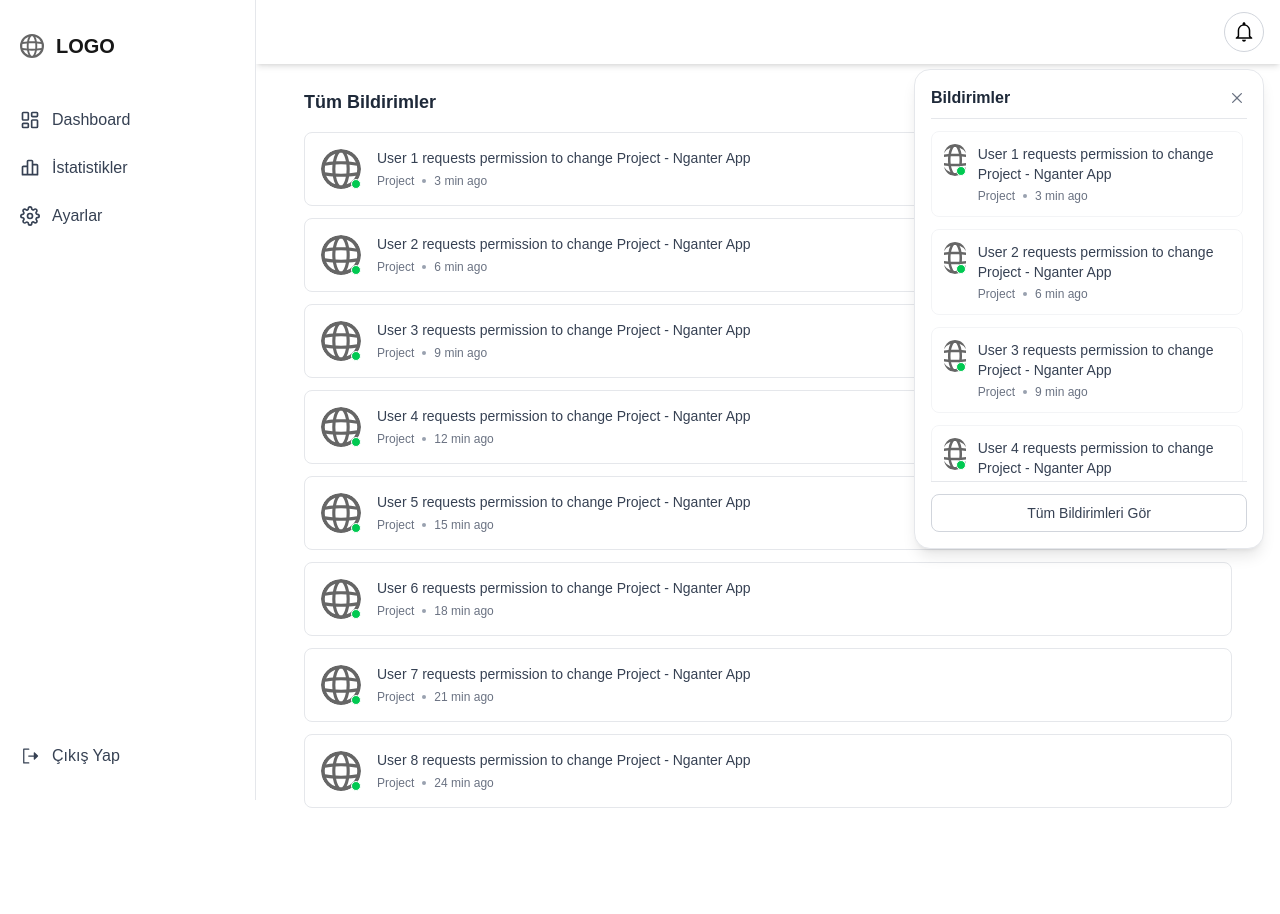
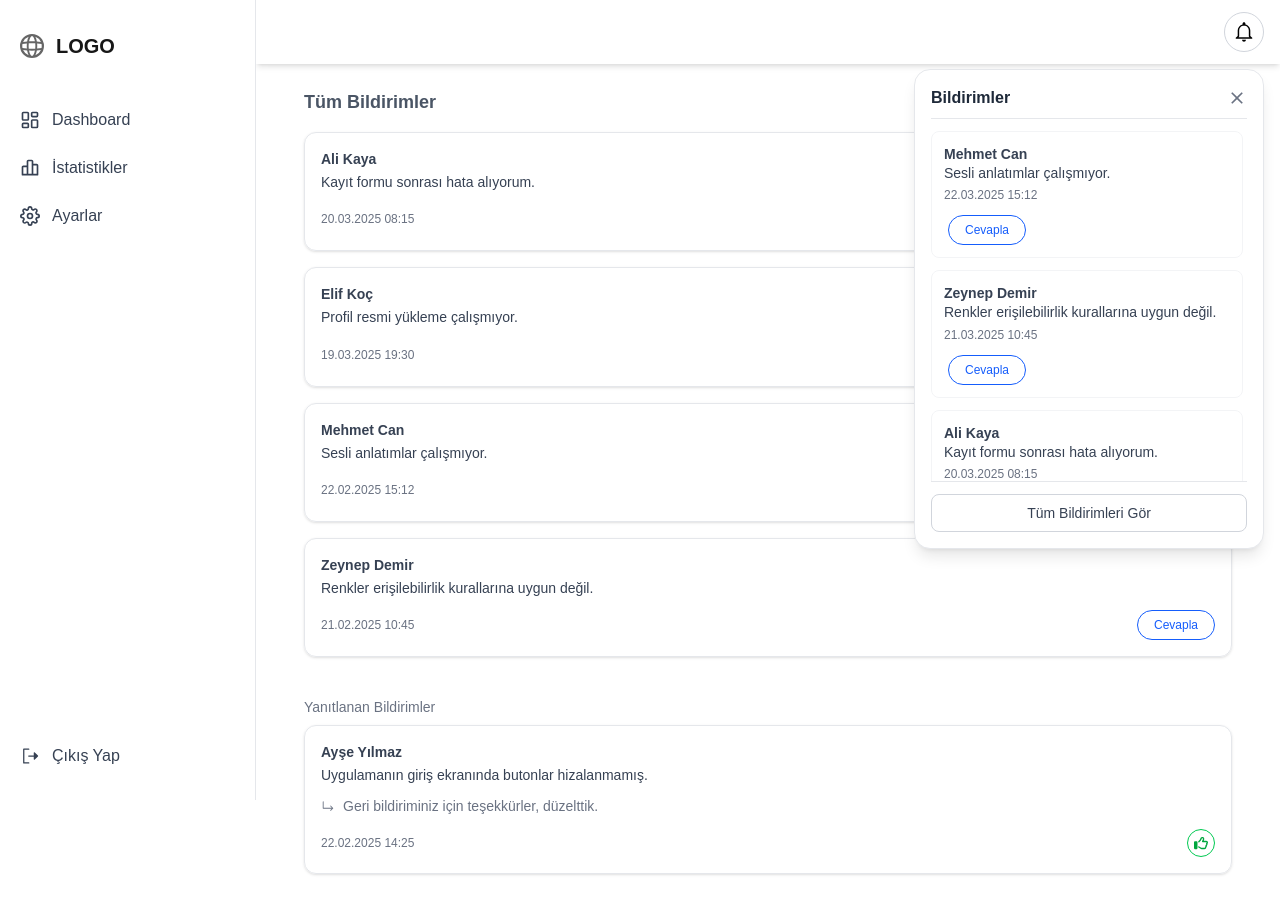
Before and after one commit to Medyanes-360/bilfen-backend, a Next.js app: page /allNotifications in a window 1280 px wide. Both pictures are taken after a click on the element 1244 px from the left and 32 px from the top of the page. Before the commit the page ends 848 px from the top, so only its background shows below. Built offline with nearby package versions, Linux system fonts and the light colour scheme.

Commit message:
add new features for feedback parts

```diff
--- a/app/allNotifications/page.jsx
+++ b/app/allNotifications/page.jsx
@@ -1,44 +1,215 @@
 "use client";
 
-import Image from "next/image";
-import React from "react";
+import React, { useState, useEffect } from "react";
+import { FaRegThumbsUp } from "react-icons/fa6";
+import { HiArrowTurnDownRight } from "react-icons/hi2";
 
 export default function AllNotificationsPage() {
+  const [notifications, setNotifications] = useState([]);
+
+  useEffect(() => {
+    const dummyData = [
+      {
+        id: 1,
+        senderId: "u123",
+        sender: "Ayşe Yılmaz",
+        message: "Uygulamanın giriş ekranında butonlar hizalanmamış.",
+        replyText: "Geri bildiriminiz için teşekkürler, düzelttik.",
+        isReplied: true,
+        timestamp: "2025-02-22T14:25:00Z",
+        project: "Mobil Eğitim Uygulaması",
+        showReply: false,
+      },
+      {
+        id: 2,
+        senderId: "u456",
+        sender: "Mehmet Can",
+        message: "Sesli anlatımlar çalışmıyor.",
+        replyText: "",
+        isReplied: false,
+        timestamp: "2025-02-22T15:12:00Z",
+        project: "Mobil Eğitim Uygulaması",
+        showReply: false,
+      },
+      {
+        id: 3,
+        senderId: "u789",
+        sender: "Zeynep Demir",
+        message: "Renkler erişilebilirlik kurallarına uygun değil.",
+        replyText: "",
+        isReplied: false,
+        timestamp: "2025-02-21T10:45:00Z",
+        project: "Admin Panel Tasarımı",
+        showReply: false,
+      },
+      {
+        id: 4,
+        senderId: "u234",
+        sender: "Ali Kaya",
+        message: "Kayıt formu sonrası hata alıyorum.",
+        replyText: "",
+        isReplied: false,
+        timestamp: "2025-03-20T08:15:00Z",
+        project: "Kullanıcı Kayıt Modülü",
+        showReply: false,
+      },
+      {
+        id: 5,
+        senderId: "u567",
+        sender: "Elif Koç",
+        message: "Profil resmi yükleme çalışmıyor.",
+        replyText: "",
+        isReplied: false,
+        timestamp: "2025-03-19T19:30:00Z",
+        project: "Profil Yönetimi",
+        showReply: false,
+      },
+    ];
+    setNotifications(dummyData);
+  }, []);
+
+  const handleToggleReply = (id) => {
+    const updated = notifications.map((n) =>
+      n.id === id ? { ...n, showReply: true } : n
+    );
+    setNotifications(updated);
+  };
+
+  const handleReplyChange = (id, text) => {
+    const updated = notifications.map((n) =>
+      n.id === id ? { ...n, replyText: text } : n
+    );
+    setNotifications(updated);
+  };
+
+  const handleSendReply = (id) => {
+    const current = notifications.find((n) => n.id === id);
+    if (!current.replyText.trim()) return;
+
+    const updated = notifications.map((n) =>
+      n.id === id ? { ...n, isReplied: true, showReply: false } : n
+    );
+    setNotifications(updated);
+  };
+
+  const handleCancelReply = (id) => {
+    const updated = notifications.map((n) =>
+      n.id === id ? { ...n, showReply: false, replyText: "" } : n
+    );
+    setNotifications(updated);
+  };
+
+  const notReplied = notifications
+    .filter((n) => !n.isReplied)
+    .sort((a, b) => new Date(b.timestamp) - new Date(a.timestamp));
+
+  const replied = notifications
+    .filter((n) => n.isReplied)
+    .sort((a, b) => new Date(b.timestamp) - new Date(a.timestamp));
+
+  const renderNotification = (item) => (
+    <li
+      key={item.id}
+      className="w-full flex flex-col gap-3 rounded-xl border border-gray-200 p-4 hover:bg-gray-50 transition shadow-sm"
+    >
+      <div className="text-sm text-gray-700">
+        <span className="font-semibold">{item.sender}</span>
+        <p className="text-sm mt-1 leading-snug">{item.message}</p>
+
+        {item.isReplied && item.replyText && (
+          <div className="flex items-start gap-2 text-sm text-gray-500 mt-3">
+            <HiArrowTurnDownRight className="mt-0.5 shrink-0" />
+            <p className="leading-snug">{item.replyText}</p>
+          </div>
+        )}
+
+        <div className="flex justify-between items-center mt-3 flex-wrap gap-2">
+          <span className="text-xs text-gray-500">
+            {new Date(item.timestamp).toLocaleString("tr-TR", {
+              day: "2-digit",
+              month: "2-digit",
+              year: "numeric",
+              hour: "2-digit",
+              minute: "2-digit",
+            })}
+          </span>
+          <div>
+            {item.isReplied ? (
+              <div
+                className="flex items-center justify-center w-7 h-7 rounded-full border border-green-500 text-green-600"
+                title="Cevaplandı"
+              >
+                <FaRegThumbsUp size={14} />
+              </div>
+            ) : (
+              !item.showReply && (
+                <button
+                  onClick={() => handleToggleReply(item.id)}
+                  className="text-xs border border-blue-600 text-blue-600 bg-white px-4 py-1.5 rounded-full hover:bg-blue-50 transition cursor-pointer"
+                >
+                  Cevapla
+                </button>
+              )
+            )}
+          </div>
+        </div>
+      </div>
+
+      {!item.isReplied && item.showReply && (
+        <div className="flex flex-col gap-2 mt-2">
+          <textarea
+            rows={3}
+            value={item.replyText}
+            onChange={(e) => handleReplyChange(item.id, e.target.value)}
+            placeholder="Yanıtınızı yazın..."
+            className="w-full border border-gray-300 rounded-md p-2 text-sm focus:outline-none focus:ring-1 focus:ring-blue-500 resize-y"
+          />
+          <div className="flex gap-2">
+            <button
+              onClick={() => handleSendReply(item.id)}
+              className="bg-blue-600 hover:bg-blue-700 text-white text-xs px-4 py-1.5 rounded-full transition cursor-pointer"
+            >
+              Gönder
+            </button>
+            <button
+              onClick={() => handleCancelReply(item.id)}
+              className="bg-red-500 hover:bg-red-600 text-white text-xs px-4 py-1.5 rounded-full transition cursor-pointer"
+            >
+              Vazgeç
+            </button>
+          </div>
+        </div>
+      )}
+    </li>
+  );
+
   return (
-    <div className="w-full py-6 px-4 sm:px-6 lg:px-8">
-      <h1 className="text-lg font-semibold text-gray-800 mb-4">Tüm Bildirimler</h1>
+    <div className="w-full py-6 px-0 sm:px-4 lg:px-8">
+      <div className="flex flex-col sm:flex-row justify-between items-start sm:items-center mb-4 gap-2">
+        <h1 className="text-lg font-semibold text-gray-600">
+          Tüm Bildirimler
+        </h1>
+        <span className="text-sm text-blue-600 font-medium">
+          Cevaplanmayan Bildirimler ({notReplied.length})
+        </span>
+      </div>
 
-      <ul className="flex flex-col gap-3">
-        {Array.from({ length: 8 }).map((_, i) => (
-          <li
-            key={i}
-            className="w-full flex gap-4 rounded-lg border border-gray-200 p-4 hover:bg-gray-50 transition"
-          >
-            <div className="relative w-10 h-10">
-              <Image
-                width={40}
-                height={40}
-                src="/globe.svg"
-                alt="Notification"
-                className="rounded-full object-cover w-full h-full"
-              />
-              <span className="absolute bottom-0 right-0 h-2.5 w-2.5 rounded-full border border-white bg-green-500" />
-            </div>
 
-            <div className="flex flex-col justify-center text-sm text-gray-700">
-              <p className="mb-1 leading-snug">
-                <span className="font-medium">User {i + 1}</span> requests permission to change{" "}
-                <span className="font-medium">Project - Nganter App</span>
-              </p>
-              <span className="text-xs text-gray-500 flex items-center gap-2">
-                <span>Project</span>
-                <span className="w-1 h-1 bg-gray-400 rounded-full" />
-                <span>{(i + 1) * 3} min ago</span>
-              </span>
-            </div>
-          </li>
-        ))}
+      <ul className="flex flex-col gap-4 mb-10">
+        {notReplied.map(renderNotification)}
       </ul>
+
+
+      {replied.length > 0 && (
+        <>
+          <h2 className="text-sm font-medium text-gray-500 mb-2">
+            Yanıtlanan Bildirimler
+          </h2>
+          <ul className="flex flex-col gap-4">
+            {replied.map(renderNotification)}
+          </ul>
+        </>
+      )}
     </div>
   );
 }
--- a/components/feedback/FeedbackDropdown.jsx
+++ b/components/feedback/FeedbackDropdown.jsx
@@ -1,94 +1,212 @@
 "use client";
-import Image from "next/image";
-import Link from "next/link";
-import React from "react";
+import React, { useState, useEffect } from "react";
 import { useNotificationStore } from "@/utils";
 import { useRouter } from "next/navigation";
-
+import { IoMdClose } from "react-icons/io";
 
 export default function FeedbackDropdown() {
   const close = useNotificationStore((state) => state.close);
   const router = useRouter();
 
+  const [notifications, setNotifications] = useState([]);
+
+  useEffect(() => {
+    const dummyData = [
+      {
+        id: 1,
+        senderId: "u123",
+        sender: "Ayşe Yılmaz",
+        message: "Uygulamanın giriş ekranında butonlar hizalanmamış.",
+        replyText: "Geri bildiriminiz için teşekkürler, düzelttik.",
+        isReplied: true,
+        timestamp: "2025-03-22T14:25:00Z",
+        project: "Mobil Eğitim Uygulaması",
+        showReply: false,
+      },
+      {
+        id: 2,
+        senderId: "u456",
+        sender: "Mehmet Can",
+        message: "Sesli anlatımlar çalışmıyor.",
+        replyText: "",
+        isReplied: false,
+        timestamp: "2025-03-22T15:12:00Z",
+        project: "Mobil Eğitim Uygulaması",
+        showReply: false,
+      },
+      {
+        id: 3,
+        senderId: "u789",
+        sender: "Zeynep Demir",
+        message: "Renkler erişilebilirlik kurallarına uygun değil.",
+        replyText: "",
+        isReplied: false,
+        timestamp: "2025-03-21T10:45:00Z",
+        project: "Admin Panel Tasarımı",
+        showReply: false,
+      },
+      {
+        id: 4,
+        senderId: "u234",
+        sender: "Ali Kaya",
+        message: "Kayıt formu sonrası hata alıyorum.",
+        replyText: "",
+        isReplied: false,
+        timestamp: "2025-03-20T08:15:00Z",
+        project: "Kullanıcı Kayıt Modülü",
+        showReply: false,
+      },
+      {
+        id: 5,
+        senderId: "u567",
+        sender: "Elif Koç",
+        message: "Profil resmi yükleme çalışmıyor.",
+        replyText: "",
+        isReplied: false,
+        timestamp: "2025-03-19T19:30:00Z",
+        project: "Profil Yönetimi",
+        showReply: false,
+      },
+    ];
+
+    setNotifications(dummyData);
+  }, []);
+
+  const visibleNotifications = notifications
+    .filter((n) => !n.isReplied)
+    .sort((a, b) => new Date(b.timestamp) - new Date(a.timestamp));
+
   return (
     <div
-      className={`
-        absolute z-50 mt-[17px]
-        right-2 sm:right-4 md:right-6 lg:right-0
-        w-[350px] max-w-[90vw]
-        flex flex-col
-        h-[480px]
-        rounded-2xl border border-gray-200 bg-white p-4 shadow-lg
-      `}
+      className={`absolute z-50 mt-[17px] right-2 sm:right-4 md:right-6 lg:right-0 w-[350px] max-w-[90vw] flex flex-col rounded-2xl border border-gray-200 bg-white p-4 shadow-lg transition-all
+      ${visibleNotifications.length === 0 ? "min-h-[200px]" : "h-[480px]"}`}
     >
       <div className="flex items-center justify-between pb-2 mb-3 border-b border-gray-200">
         <h5 className="text-base font-semibold text-gray-800">Bildirimler</h5>
         <button
           onClick={close}
-          className="text-gray-500 hover:text-gray-700 transition"
+          className="text-gray-500 hover:text-gray-700 transition text-xl cursor-pointer"
         >
-          <svg
-            className="fill-current"
-            width="20"
-            height="20"
-            viewBox="0 0 24 24"
-            xmlns="http://www.w3.org/2000/svg"
-          >
-            <path
-              fillRule="evenodd"
-              clipRule="evenodd"
-              d="M6.21967 7.28131C5.92678 6.98841 5.92678 6.51354 6.21967 6.22065C6.51256 5.92775 6.98744 5.92775 7.28033 6.22065L12 10.9393L16.7186 6.22078C17.0115 5.92789 17.4863 5.92788 17.7792 6.22078C18.0721 6.51367 18.0721 6.98855 17.7792 7.28144L13.0607 12L17.7792 16.7186C18.0721 17.0115 18.0721 17.4863 17.7792 17.7792C17.4863 18.0721 17.0115 18.0721 16.7186 17.7792L12 13.0607L7.28033 17.7794C6.98744 18.0722 6.51256 18.0722 6.21967 17.7794C5.92678 17.4865 5.92678 17.0116 6.21967 16.7187L10.9393 12L6.21967 7.28131Z"
-              fill="currentColor"
-            />
-          </svg>
+          <IoMdClose />
         </button>
       </div>
 
       <div className="flex-1 overflow-y-auto pr-1">
+        {visibleNotifications.length === 0 ? (
+          <p className="text-sm text-gray-500 text-center mt-12">
+            Gösterilecek bildirim yok.
+          </p>
+        ) : (
           <ul className="flex flex-col gap-3">
-          {Array.from({ length: 8 }).map((_, i) => (
+            {visibleNotifications.map((item) => (
               <li
-              key={i}
-              className="flex gap-3 rounded-lg border border-gray-100 p-3 hover:bg-gray-50"
+                key={item.id}
+                className="flex flex-col gap-2 rounded-lg border border-gray-100 p-3 hover:bg-gray-50"
               >
-              <span className="relative w-8 h-8">
-                <Image
-                  width={40}
-                  height={40}
-                  src="/globe.svg"
-                  alt="Notification"
-                  className="rounded-full w-full h-full object-cover"
+                <div className="flex flex-col text-sm text-gray-700">
+                  <span className="font-semibold">{item.sender}</span>
+                  <p className="font-normal leading-snug break-words">
+                    {item.message}
+                  </p>
+                  <span className="text-xs text-gray-500 mt-1">
+                    {new Date(item.timestamp).toLocaleString("tr-TR", {
+                      day: "2-digit",
+                      month: "2-digit",
+                      year: "numeric",
+                      hour: "2-digit",
+                      minute: "2-digit",
+                    })}
+                  </span>
+                </div>
+
+                <div className="pl-1 mt-1">
+                  {!item.showReply ? (
+                    <button
+                      onClick={() => {
+                        const updated = notifications.map((n) =>
+                          n.id === item.id ? { ...n, showReply: true } : n
+                        );
+                        setNotifications(updated);
+                      }}
+                      className="text-xs border border-blue-600 text-blue-600 bg-white px-4 py-1.5 rounded-full hover:bg-blue-50 transition cursor-pointer"
+                    >
+                      Cevapla
+                    </button>
+                  ) : (
+                    <div className="flex flex-col gap-2 mt-2">
+                      <textarea
+                        rows={2}
+                        value={item.replyText}
+                        onChange={(e) => {
+                          const updated = notifications.map((n) =>
+                            n.id === item.id
+                              ? { ...n, replyText: e.target.value }
+                              : n
+                          );
+                          setNotifications(updated);
+                        }}
+                        placeholder="Yanıtınızı yazın..."
+                        className="w-full border border-gray-300 rounded-md p-2 text-sm focus:outline-none focus:ring-1 focus:ring-blue-500"
                       />
-                <span className="absolute bottom-0 right-0 h-2.5 w-2.5 rounded-full border border-white bg-green-500"></span>
-              </span>
-
-              <div className="flex flex-col text-sm text-gray-700">
-                <p>
-                  <span className="font-medium">User {i + 1}</span> requests permission to change{" "}
-                  <span className="font-medium">Project - Nganter App</span>
-                </p>
-                <span className="text-xs text-gray-500 mt-1 flex items-center gap-2">
-                  <span>Project</span>
-                  <span className="w-1 h-1 bg-gray-400 rounded-full" />
-                  <span>{(i + 1) * 3} min ago</span>
-                </span>
+                      <div className="flex gap-2">
+                        <button
+                          onClick={() => {
+                            if (!item.replyText.trim()) return;
+                            const updated = notifications.map((n) =>
+                              n.id === item.id
+                                ? {
+                                    ...n,
+                                    isReplied: true,
+                                    showReply: false,
+                                  }
+                                : n
+                            );
+                            setNotifications(updated);
+                          }}
+                          className="bg-blue-600 hover:bg-blue-700 text-white text-xs px-4 py-1.5 rounded-full cursor-pointer transition"
+                        >
+                          Gönder
+                        </button>
+                        <button
+                          onClick={() => {
+                            const updated = notifications.map((n) =>
+                              n.id === item.id
+                                ? {
+                                    ...n,
+                                    showReply: false,
+                                    replyText: "",
+                                  }
+                                : n
+                            );
+                            setNotifications(updated);
+                          }}
+                          className="bg-red-500 hover:bg-red-600 text-white text-xs px-4 py-1.5 rounded-full transition cursor-pointer"
+                        >
+                          Vazgeç
+                        </button>
+                      </div>
+                    </div>
+                  )}
                 </div>
               </li>
             ))}
           </ul>
+        )}
       </div>
 
+      {visibleNotifications.length > 0 && (
         <div className="pt-3 border-t border-gray-200">
           <button
             onClick={() => {
               close();
               router.push("/allNotifications");
             }}
-          className="block w-full text-center text-sm font-medium text-gray-700 border border-gray-300 rounded-lg px-4 py-2 hover:bg-gray-100 transition"
+            className="block w-full text-center text-sm font-medium text-gray-700 border border-gray-300 rounded-lg px-4 py-2 cursor-pointer hover:bg-gray-100 transition"
           >
             Tüm Bildirimleri Gör
           </button>
         </div>
+      )}
     </div>
   );
 }
--- a/components/navbar.jsx
+++ b/components/navbar.jsx
@@ -13,7 +13,7 @@ export default function Navbar() {
       <div className="flex items-center">
         <button
           onClick={toggleSidebar}
-          className="md:hidden p-2 rounded-md hover:bg-gray-100 transition"
+          className="md:hidden p-2 rounded-md hover:bg-gray-100 transition cursor-pointer"
         >
           <RxHamburgerMenu size={24} />
         </button>
--- a/components/sidebar/index.jsx
+++ b/components/sidebar/index.jsx
@@ -21,7 +21,7 @@ export default function Sidebar() {
           <img src="/globe.svg" alt="Logo" className="w-6 h-6" />
           <span className="text-xl font-bold">LOGO</span>
         </div>
-        <button onClick={close} className="md:hidden">
+        <button onClick={close} className="md:hidden cursor-pointer">
           <HiX size={24} />
         </button>
       </div>
```
Lines whose indentation alone changed are shown as unchanged.
